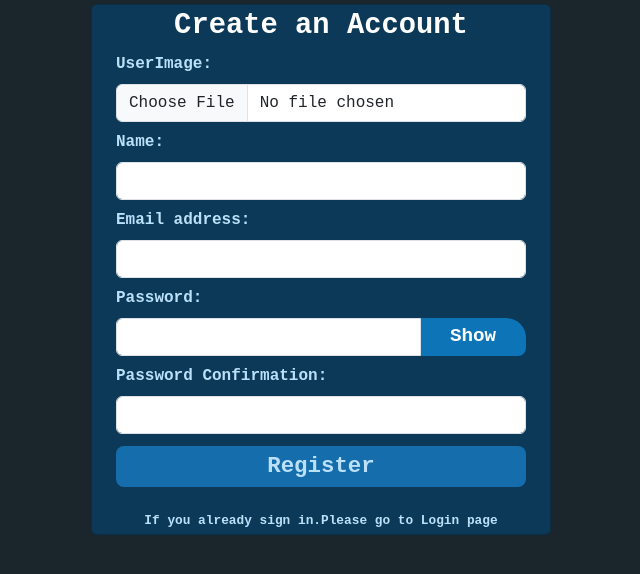
After one commit to K231-wq/School, a PHP site: page /view/Auth/register.php in a window 1280 px wide. The commit adds this page. Shown: the top 574 px of the page, without its empty margins (319-959 px from the left). Run offline with PHP 8.4, Linux system fonts and the light colour scheme.

Commit message:
Create Details Register Form using js validation

```diff
--- /dev/null
+++ b/package.json
@@ -0,0 +1,5 @@
+{
+  "dependencies": {
+    "bootstrap": "^5.3.7"
+  }
+}
--- /dev/null
+++ b/public/css/register.css
@@ -0,0 +1,83 @@
+body{
+    background-color: #1B262C;
+    color: #DDF2FD;
+    box-sizing: border-box;
+    font-family: 'Courier New', Courier, monospace;
+    font-size: 1rem;
+    font-weight: 700;
+    overflow: hidden;
+}
+#passwordStrength{
+    margin-top: 2px;
+    font-size: 0.8rem;
+    font-weight: 800;
+    font-style: italic;
+    color: rgb(68, 220, 91);
+}
+.text-light-success{
+    color: rgb(72, 255, 87);
+}
+#registerCard{
+    background-color: #0b3957;
+    color: #BBE1FA;
+    cursor: pointer;
+}
+#registerCard > h3{
+    color: white;
+    font-weight: 900;
+    font-size: 1.8rem;
+}
+#registerCard:hover{
+    box-shadow:0px 0px 6px rgb(210, 241, 241);
+}
+.registerBtn{
+    margin-top: 5px;
+    border-radius: 8px;
+    border: none;
+    outline: 0;
+    font-size: 1.4rem;
+    font-weight: 800;
+    color: #BBE1FA;
+    padding: 4px 10px;
+    background-color: #166dac;
+    transition: background-color 0.2s ease-in-out, box-shadow 0.18s ease-in;
+}
+.registerBtn:hover{
+    background-color: #085487;
+    box-shadow: 0px 0px 10px white;
+    color: #fff;
+}
+#togglePassword{
+    border: 0;
+    outline: 0;
+    border-radius: 0px 20px 8px 0px;
+    font-size: 1.2rem;
+    font-weight: 800;
+    color: #ffffff;
+    background-color: #0d74b8;
+    padding: 0px 30px;
+    cursor: pointer;
+    transition: background-color 0.12s ease-in-out, box-shadow 0.18s ease-in-out;
+}
+#togglePassword:hover{
+    background-color: #085487;
+    box-shadow:  2px 2px 8px white;
+}
+#loginLink{
+    font-size: 0.8rem;
+    color: #BBE1FA;
+    text-decoration: none;
+}
+#loginLink:hover{
+    text-decoration: underline;
+}
+.resultMessage{
+    color: rgb(107, 235, 107);
+    font-size: 0.9rem;
+    font-weight: 900;
+}
+.errorMessage{
+    color: rgb(241, 46, 46);
+    font-size: 0.9rem;
+    font-weight: 900;
+}
--- a/public/index.php
+++ b/public/index.php
@@ -7,7 +7,8 @@ use App\controllers\RegisterController;
 $router = new Router();
 
 $router->get("/", [RegisterController::class, "create"]);
-$router->get("/store", [RegisterController::class, "store"]);
+$router->get("/register", [RegisterController::class, "create"]);
+$router->post("/register", [RegisterController::class, "store"]);
 
 $router->resolve();
 ?>
--- /dev/null
+++ b/public/js/register.js
@@ -0,0 +1,192 @@
+document.addEventListener('DOMContentLoaded', () => {
+  const form = document.getElementById('registerForm');
+  const nameInput = document.getElementById('name');
+  const emailInput = document.getElementById('email');
+  const passwordInput = document.getElementById('password');
+  const confirmPasswordInput = document.getElementById('passwordConfirm');
+  const imageInput = document.getElementById('imageFile');
+  const togglePasswordBtn = document.getElementById('togglePassword');
+  const passwordStrength = document.getElementById('passwordStrength');
+  const matchError = document.getElementById('matchError');
+
+  togglePasswordBtn.addEventListener('click', () => {
+    const type = passwordInput.type === 'password' ? 'text' : 'password';
+    passwordInput.type = type;
+    togglePasswordBtn.textContent = type === 'password' ? 'Show' : 'Hide';
+  });
+
+  //live passwordinput check
+  passwordInput.addEventListener('input', () => {
+    const val = passwordInput.value;
+    const hasUpper = /[A-Z]/.test(val);
+    const hasLower = /[a-z]/.test(val);
+    const hasNumber = /[0-9]/.test(val);
+    const hasSpecial = /[!@#$%^&*(),.":{}|<>]/.test(val);
+    const isLong = val.length >= 8;
+
+    let strengthText = '';
+    let colorClass = '';
+
+    if (!val) {
+      strengthText = '';
+      colorClass = '';
+    } else if (isLong && hasUpper && hasLower && hasNumber && hasSpecial) {
+      strengthText = 'Strong';
+      colorClass = 'text-light-success';
+    } else if (val.length >= 6 && hasLower && hasNumber) {
+      strengthText = 'Medium';
+      colorClass = 'text-warning';
+    } else {
+      strengthText = 'Weak';
+      colorClass = 'text-danger';
+    }
+
+    passwordStrength.textContent = strengthText ? `Strength: ${strengthText}` : '';
+    passwordStrength.className = colorClass;
+  });
+
+  //Live confirmPassword and password is match check
+  confirmPasswordInput.addEventListener('input', () => {
+    if (confirmPasswordInput.value !== passwordInput.value) {
+      confirmPasswordInput.classList.remove('is-valid');
+      confirmPasswordInput.classList.add('is-invalid');
+      matchError.style.display = 'block';
+    } else {
+      confirmPasswordInput.classList.add('is-valid');
+      confirmPasswordInput.classList.remove('is-invalid');
+      matchError.style.display = 'none';
+    }
+  });
+
+  //Live Name, email and password
+  function liveValidate(input, validateFn){
+    input.addEventListener('input', () => {
+      const isValid = validateFn(input.value);
+      input.classList.toggle('is-valid', isValid);
+      input.classList.toggle('is-invalid', !isValid);
+    })
+  }
+
+  liveValidate(nameInput, (val) => val.trim().length > 0);
+  liveValidate(emailInput, (val) => /^[^\s@]+@[^\s@]+\.[^\s@]+$/.test(val));
+  liveValidate(passwordInput, (val) =>
+    val.length >= 8 &&
+    /[A-Z]/.test(val) &&
+    /[a-z]/.test(val) &&
+    /[0-9]/.test(val) &&
+    /[!@#$%^&*(),."|{}<>]/.test(val)
+  );
+
+  //live imageFile check
+  function validateImageInput(){
+    const file = imageInput.files[0];
+    const isValid = file && file.size > 0;
+
+    imageInput.classList.toggle('is-valid', isValid);
+    imageInput.classList.toggle('is-invalid', !isValid);
+
+    return isValid;
+  }
+
+  imageInput.addEventListener('change', validateImageInput);
+  //submit form handler new
+
+  form.addEventListener('submit', (e) => {
+    e.preventDefault();
+
+    const validations = {
+      name: nameInput.value.trim().length > 0,
+      email: emailInput.validity.valid,
+      password: passwordInput.value.length >= 8 &&
+                /[A-Z]/.test(passwordInput.value) &&
+                /[a-z]/.test(passwordInput.value) &&
+                /[0-9]/.test(passwordInput.value) &&
+                /[!@#$%^&*(),.":{}|<>]/.test(passwordInput.value),
+      passwordConfirmation: confirmPasswordInput.value.length > 0 &&
+                            confirmPasswordInput.value === passwordInput.value &&
+                            passwordInput.value.length >= 8,
+      image: validateImageInput(),
+    }
+
+    nameInput.classList.toggle('is-valid', validations.name);
+    nameInput.classList.toggle('is-invalid', !validations.name);
+
+    emailInput.classList.toggle('is-valid', validations.email);
+    emailInput.classList.toggle('is-invalid', !validations.email);
+
+    passwordInput.classList.toggle('is-valid', validations.password);
+    passwordInput.classList.toggle('is-invalid', !validations.password);
+
+    confirmPasswordInput.classList.toggle('is-valid', validations.passwordConfirmation);
+    confirmPasswordInput.classList.toggle('is-invalid', !validations.passwordConfirmation);
+    matchError.style.display = validations.passwordConfirmation ? 'none' : 'block';
+
+    const allValid = Object.values(validations).every(v => v === true);
+
+    if(allValid){
+      form.submit();
+    }
+  });
+  //submit form handler [error at image file handler is always happened [ is-valid ]]
+  // form.addEventListener('submit', (e) => {
+  //   e.preventDefault();
+
+  //   let valid = true;
+
+  //   //Name check valid|not
+  //   if(!nameInput.value.trim()){
+  //     nameInput.classList.add("is-invalid");
+  //     valid = false;
+  //   }else{
+  //     nameInput.classList.remove('is-invalid');
+  //   }
+
+  //   //Email check valid|not
+  //   if(!emailInput.validity.valid){
+  //     emailInput.classList.add("is-invalid");
+  //     valid = false;
+  //   } else{
+  //     emailInput.classList.remove('is-invalid');
+  //   }
+
+  //   //passsword validate
+  //   const val = passwordInput.value;
+  //   const passwordValid = val.length >= 8 &&
+  //                       /[A-Z]/.test(val) &&
+  //                       /[a-z]/.test(val) &&
+  //                       /[0-9]/.test(val) &&
+  //                       /[!@#$%^&*(),.":{}|<>]/.test(val);
+  //   if(!passwordValid){
+  //     passwordInput.classList.add("is-invalid");
+  //     valid = false;
+  //   }else{
+  //     passwordInput.classList.remove("is-invalid");
+  //   }
+
+  //   //password confirmation validate
+  //   if(confirmPasswordInput.value != passwordInput.value){
+  //     confirmPasswordInput.classList.add("is-invalid");
+  //     matchError.style.display = "block";
+  //     valid = false;
+  //   }else{
+  //     confirmPasswordInput.classList.remove("is-invalid");
+  //     matchError.style.display = "none";
+  //   }
+
+  //   //image file exists validate
+  //   if(!imageInput.files.length){
+  //     imageInput.classList.add("is-invalid");
+  //     valid = false;
+  //   }
+
+  //   //all fields requirement is fulfill or correct, it will return [false];  meaning not error at fields validations that we have set!!
+  //   if (!form.checkValidity()) {
+  //     form.classList.add('was-validated');
+  //     return;
+  //   }
+
+  //   if(valid){
+  //     form.submit();
+  //   }
+  // });
+});
--- /dev/null
+++ b/view/Auth/register.php
@@ -0,0 +1,77 @@
+<!DOCTYPE html>
+<html lang="en">
+<head>
+  <meta charset="UTF-8" />
+  <meta name="viewport" content="width=device-width, initial-scale=1.0" />
+  <title>Register</title>
+  <link href="https://cdn.jsdelivr.net/npm/bootstrap@5.3.7/dist/css/bootstrap.min.css" rel="stylesheet" integrity="sha384-LN+7fdVzj6u52u30Kp6M/trliBMCMKTyK833zpbD+pXdCLuTusPj697FH4R/5mcr" crossorigin="anonymous">
+  <link rel="stylesheet" href="/css/register.css">
+</head>
+<body class="d-flex justify-content-center align-items-center" style="max-height: 100vh;">
+  <div class="card px-4 py-1 mt-1" id="registerCard" style="width: 100%; max-width: 460px;">
+      <h3 class="mb-2 text-center mt-0 font-bold">Create an Account</h3>
+      <form action="<?php htmlspecialchars($_SERVER['PHP_SELF']) ;?>" method="POST" enctype="multipart/form-data" id="registerForm" novalidate>
+        <div class="mb-2">
+          <label for="imageFile" class="form-label">UserImage: </label>
+          <input type="file" name="image" id="imageFile" class="form-control">
+        </div>
+
+        <div class="mb-2">
+          <label for="name" class="form-label">Name: </label>
+          <input type="text" name="name" class="form-control" id="name" required />
+          <div class="invalid-feedback">Please enter your name.</div>
+        </div>
+
+        <div class="mb-2">
+          <label for="email" class="form-label">Email address: </label>
+          <input type="email" name="email" class="form-control" id="email" required />
+          <div class="invalid-feedback">Please enter a valid email.</div>
+        </div>
+
+        <div class="mb-2 position-relative">
+          <label for="password" class="form-label">Password: </label>
+          <div class="input-group">
+            <input type="password" name="password" class="form-control" id="password" required />
+            <button type="button" class="" id="togglePassword">Show</button>
+          </div>
+          <div id="passwordStrength" class="mt-1"></div>
+          <div class="invalid-feedback">Password must be at least 6 characters.</div>
+        </div>
+
+        <div class="mb-2">
+          <label for="passwordConfirm" class="form-label">Password Confirmation:</label>
+          <input type="password" name="passwordConfirm" class="form-control" id="passwordConfirm" required />
+          <div id="matchError" class="invalid-feedback">Passwords do not match.</div>
+        </div>
+
+        <?php if(!empty($message)): ?>
+          <div class="messageBox">
+            <p class="resultMessage"><?php echo $message; ?></p>
+            <script>
+              const messageBox = document.querySelector('.messageBox');
+              setTimeout(() => {
+                messageBox.style.display = "none";
+              }, 3000);
+            </script>
+          </div>
+        <?php endif; ?>
+
+        <?php if(!empty($error)): ?>
+          <div class="errorBox">
+            <p class="errorMessage"><?php echo $error; ?></p>
+            <script>
+              const errorBox = document.querySelector('.errorBox');
+              setTimeout(() => {
+                errorBox.style.display = "none";
+              }, 3000);
+            </script>
+          </div>
+        <?php endif; ?>
+
+        <button type="submit" class="mt-1 w-100 registerBtn">Register</button>
+      </form>
+      <a href="/login" class="text-center mt-4" id="loginLink">If you already sign in.Please go to Login page</a>
+  </div>
+  <script type="module" src="/js/register.js"></script>
+</body>
+</html>
```
Also changed, not shown: Database.php (+17 -0 lines), Router.php (+8 -3 lines), controllers/RegisterController.php (+40 -3 lines), helpers/RandomKeys.php (added, +15 -0 lines), package-lock.json (added), 1 other file.
